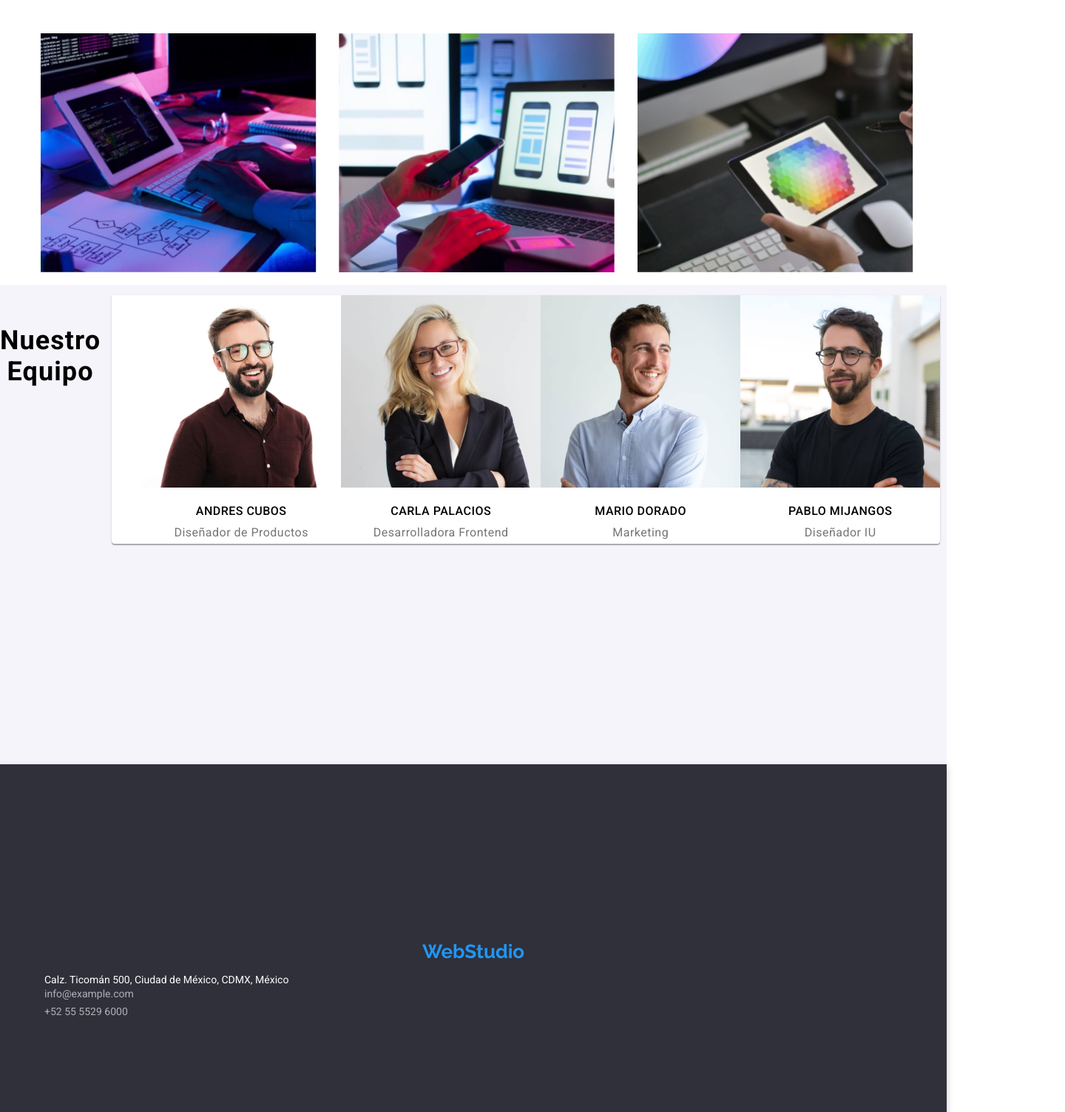
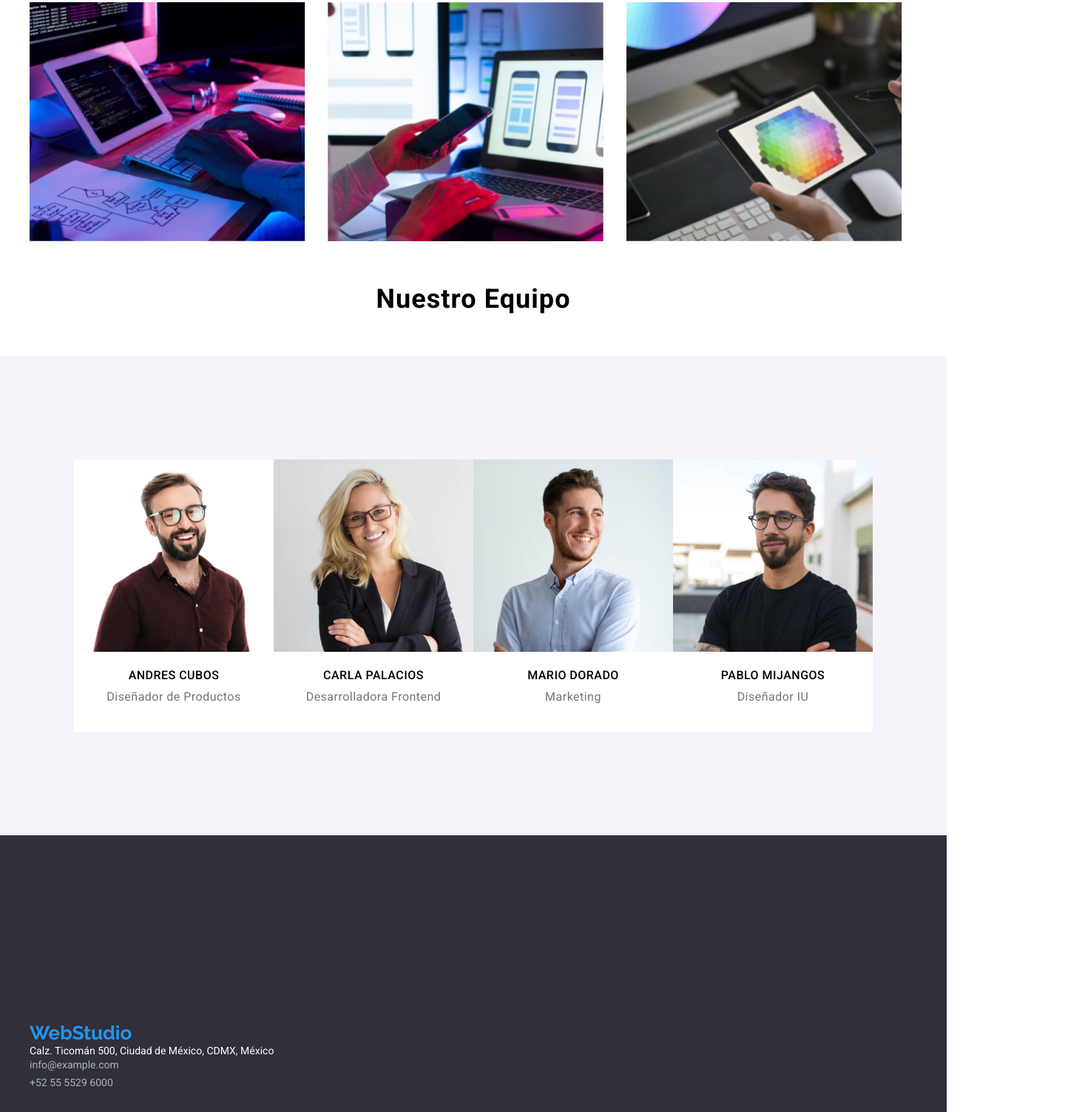
Before and after one commit to lilimafra/goit-markup-hw-03, a plain HTML site: page index.html in a window 1280 px wide. Shown: the part 917-2420 px from the top of the page at 74% size, 1440 px wide, since content can reach past the window. Drawn offline with nearby package versions, Linux system fonts and the light colour scheme.

Commit message:
AjusteFinal_PaginaPrincipal

```diff
--- a/css/styles.css
+++ b/css/styles.css
@@ -5,7 +5,7 @@
   --basecolor: #212121;
 }
 
-h1, h2, h3, p {
+h1, h2, h3, p, ul {
   margin: 0;
   padding: 0;
 }
@@ -56,6 +56,8 @@ header .logo {
   color: var(--brandcolor);
   display: flex;
   align-items: center;
+  margin: 0px;
+  padding: 0px;
 }
 
 h1 {
@@ -168,9 +170,11 @@ address {
   text-decoration: none;
   font-style: normal;
   color: #ffffff;
-  padding-left: 180px;
-  padding-right: 215px;
-  width: 1600px;
+  display: flex;
+  align-items: center;
+  margin: 0px;
+  padding: 0px;
+
 }
 
 .products {
@@ -211,10 +215,7 @@ address {
 
 .team {
   display: flex;
-  flex-direction: row;
-  background-color: #ffffff;
-  box-shadow: 0px 1px 3px rgba(0, 0, 0, 0.12), 0px 1px 1px rgba(0, 0, 0, 0.14), 0px 2px 1px rgba(0, 0, 0, 0.2);
-  border-radius: 0px 0px 4px 4px;
+  justify-content: center;
 }
 
 ul {
@@ -245,9 +246,21 @@ footer .mt {
 .container{
   width: 1200px;
   margin: 0 auto;
-  padding-left: 15px;
-  padding-right: 15px;
 
+}
+.containerteam{
+  background-color: #F5F4FA;
+  height: 648px;
+  display: flex;
+  justify-content: center;
+  align-items: center;
+  margin: 0px;
+}
+.boxteam{
+  background-color: #ffffff;
+  height: 368px;
+  width: 270px;
+  gap: 50px;
 }
 
 .headb {
@@ -261,7 +274,6 @@ footer .mt {
 .cont_nav {
   display: flex;
 }
-
 .surf a{
   text-decoration: none;
   font-weight: 500;
@@ -285,10 +297,6 @@ gap: 30.26px;
 padding: 0;
 }
 
-footer .logo{
-  padding-left: 215px;
-  padding-right: 215px;
-}
 
 .button_ser{
   display: flex;
--- a/index.html
+++ b/index.html
@@ -99,26 +99,26 @@
       </section>
 
       <!--Seccion 2-->
-      <section class="margin2">
+      <section>
         <h2>Nuestro Equipo</h2>
-        <div class="container">
+        <div class="containerteam">
         <ul class="team">
-          <li>
+          <li class="boxteam">
             <img src="./images/img_4.jpg" alt="Andres Cubo" width="270" />
             <h3 class="partner">Andres Cubos</h3>
             <p class="job">Diseñador de Productos</p>
           </li>
-          <li>
+          <li class="boxteam">
             <img src="./images/img_5.jpg" alt="Carla Palacios" width="270" />
             <h3 class="partner">Carla Palacios</h3>
             <p class="job">Desarrolladora Frontend</p>
           </li>
-          <li>
+          <li class="boxteam">
             <img src="./images/img_6 .jpg" alt="Mario Dorado" width="270" />
             <h3 class="partner">Mario Dorado</h3>
             <p class="job">Marketing</p>
           </li>
-          <li>
+          <li class="boxteam">
             <img src="./images/img_7 .jpg" alt="Pablo Mijangos" width="270" />
             <h3 class="partner">Pablo Mijangos</h3>
             <p class="job">Diseñador IU</p>
@@ -129,8 +129,8 @@
     </main>
 
     <footer class="margin1">
-      <a class="logo" href="./index.html"> WebStudio </a>
-      <address>
+      <a class="logo container" href="./index.html"> WebStudio </a>
+      <address class="container">
         <ul>
           <li>
             <a
```
